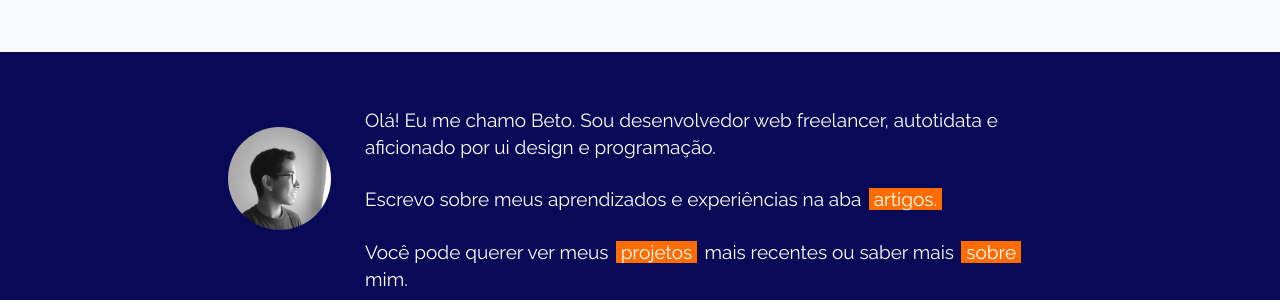
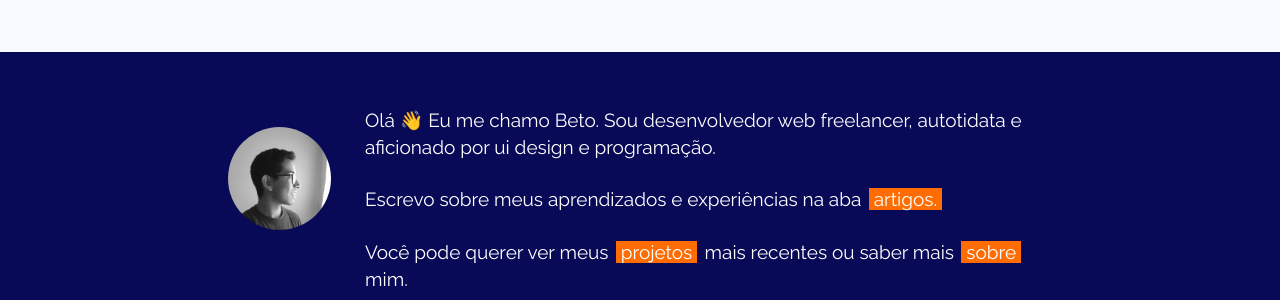
Before and after one commit to betodasilva/betodasilva.github.io, a Jekyll site: the page built from index.md, in a window 1280 px wide. Shown: the part 392-692 px from the top of the page. Built offline with Jekyll 4.4.1, drawn with Linux system fonts in a browser that asks for light colours; emoji names are drawn with the system emoji font.

Commit message:
Add one emoji

```diff
--- a/_layouts/home.html
+++ b/_layouts/home.html
@@ -26,7 +26,7 @@ layout: default
   </div>
   <div class="ten columns">
     <div class="short-description">
-        <p class="text">Olá! Eu me chamo Beto. Sou desenvolvedor web freelancer, autotidata e aficionado por ui design e programação.</p>
+        <p class="text">Olá :wave: Eu me chamo Beto. Sou desenvolvedor web freelancer, autotidata e aficionado por ui design e programação.</p>
         <p class="text">Escrevo sobre meus aprendizados e experiências na aba <span class="txt-highlight"><a href="/artigos">artigos.</a></span></p>
         <p class="text">Você pode querer ver meus <span class="txt-highlight"><a href="/projetos">projetos</a></span> mais recentes ou saber mais <span class="txt-highlight"><a href="/sobre">sobre</a></span> mim.</p>
         <p class="text">Quando precisar, é só entrar em contato.</p>
```
